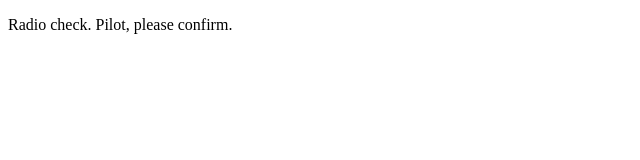
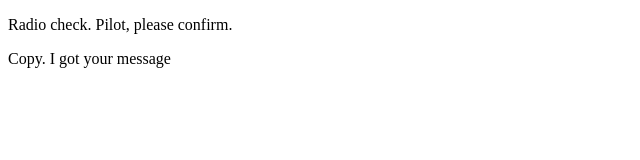
Before and after one commit to eka-darma/communication, a plain HTML site: page index.html in a window 1280 px wide. Shown: the whole page, without its empty margins (0-640 px from the left). Drawn offline with Linux system fonts and the light colour scheme.

Commit message:
Communication

```diff
--- a/index.html
+++ b/index.html
@@ -2,5 +2,6 @@
 <html>
    <body>
       <p>Radio check. Pilot, please confirm.</p>
+      <p> Copy. I got your message</p>
    </body>
 </html>
```
